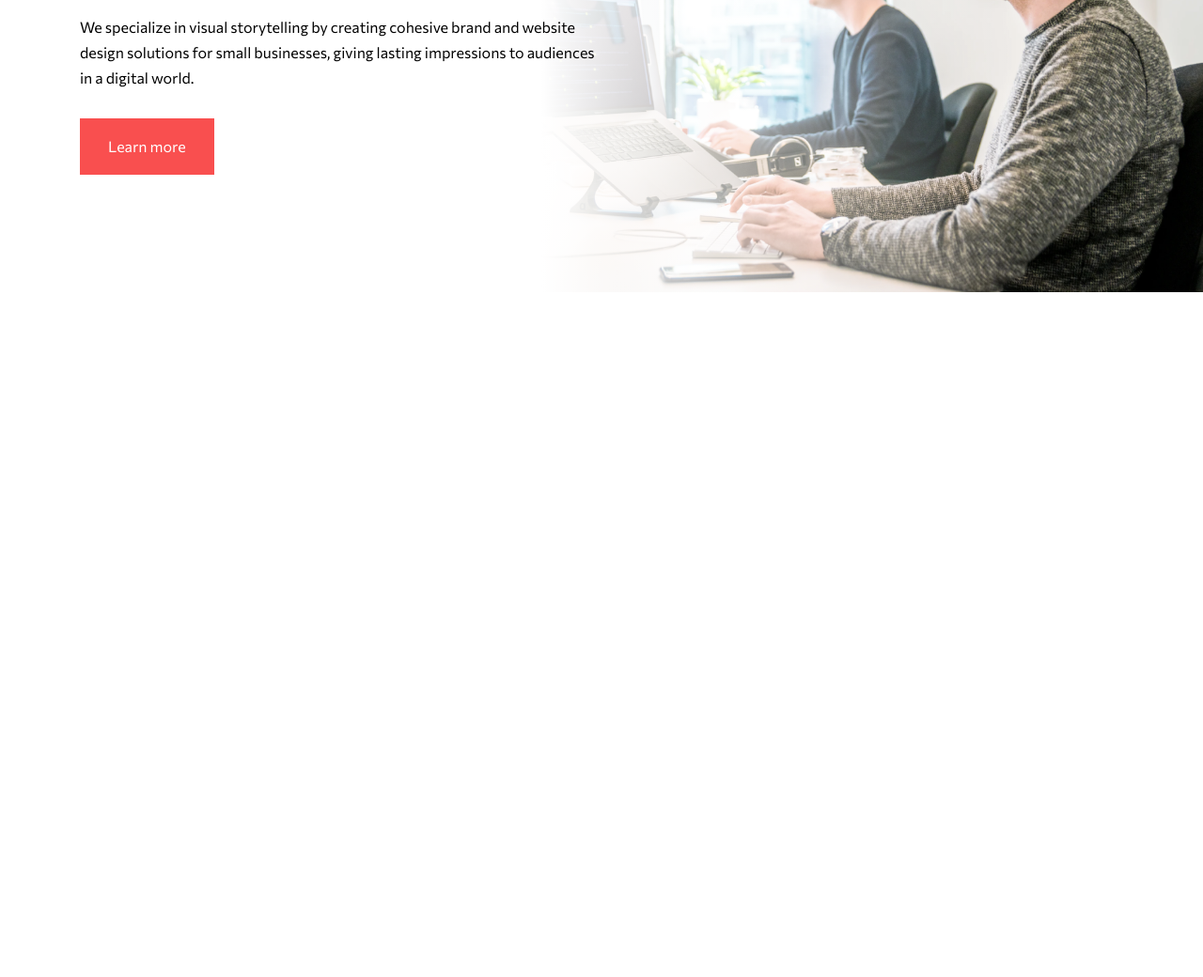
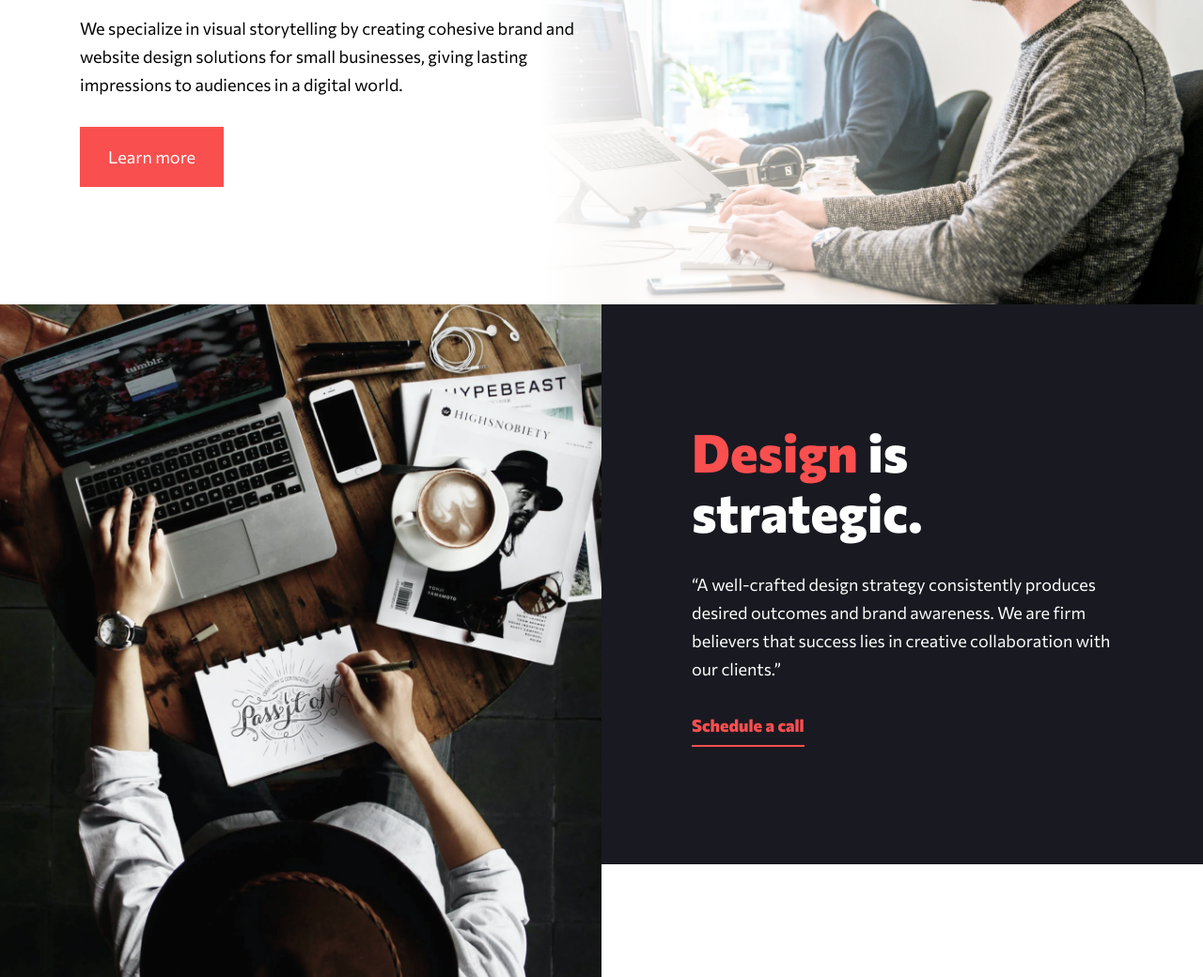
Before and after one commit to VieiraHenrique/HV-Creative, a website: page index.html in a window 1280 px wide. Shown: the part 320-1360 px from the top of the page at 94% size. Before the commit the page ends 800 px from the top, so only its background shows below. Drawn offline with Linux system fonts and the light colour scheme.

Commit message:
statement

```diff
--- a/index.html
+++ b/index.html
@@ -39,12 +39,23 @@
                 <div class="hero__bg"></div>
                 <div class="hero__content">
                     <h1 class="mb-2 title-main">Branding & website design agency</h1>
-                    <p>
+                    <p class="paragraph">
                         We specialize in visual storytelling by creating cohesive brand and website design solutions for small businesses, giving lasting impressions to audiences in a digital world.
                     </p>
                     <a href="#" class="mt-3 btn">Learn more</a>
                 </div>
             </section>
+
+            <section class="statement">
+                <div class="statement__image"></div>
+                <div class="statement__text">
+                    <h2 class="title-secondary mb-3"><span>Design</span> is strategic.</h2>
+                    <p class="paragraph mb-3">
+                        “A well-crafted design strategy consistently produces desired outcomes and brand awareness. We are firm believers that success lies in creative collaboration with our clients.”
+                    </p>
+                    <a href="#" class="btn-secondary">Schedule a call</a>
+                </div>
+            </section>
         </main>
     </body>
 </html>
--- a/scss/components/_buttons.scss
+++ b/scss/components/_buttons.scss
@@ -23,11 +23,12 @@
 .btn-secondary {
     display: inline-block;
     color: $red;
-    padding-bottom: 1rem;
+    padding-bottom: .6rem;
     border-bottom: 2px solid $red;
+    font-weight: bold;
     @include transition;
     &:hover {
         color: $red-light;
-        border-bottom: 2px solid $red;
+        border-bottom: 2px solid $red-light;
     }
 }
--- /dev/null
+++ b/scss/mixins/_mixins-spacement.scss
@@ -0,0 +1,29 @@
+@mixin vertical-spacing() {
+    padding-top: $spacing-mobile;
+    padding-bottom: $spacing-mobile;
+
+    @include ipad {
+        padding-top: $spacing-ipad;
+        padding-bottom: $spacing-ipad;
+    }
+    @include ipadPro {
+        padding-top: $spacing-ipadPro;
+        padding-bottom: $spacing-ipadPro;
+    }
+    @include laptop13 {
+        padding-top: $spacing-laptop13;
+        padding-bottom: $spacing-laptop13;
+    }
+    @include laptop {
+        padding-top: $spacing-laptop;
+        padding-bottom: $spacing-laptop;
+    }
+    @include pc {
+        padding-top: $spacing-pc;
+        padding-bottom: $spacing-pc;
+    }
+    @include bigPc {
+        padding-top: $spacing-bigPc;
+        padding-bottom: $spacing-bigPc;
+    }
+}
--- /dev/null
+++ b/scss/sections/_statement.scss
@@ -0,0 +1,47 @@
+.statement {
+    @include container($design-container);
+    &__image {
+        grid-column: 1/-1;
+        background-image: url("../../img/statement.png");
+        background-repeat: no-repeat;
+        background-size: cover;
+        background-position: center center;
+        min-height: 200px;
+
+        @include ipad {
+            min-height: unset;
+            grid-column: 1/8;
+            height: 120%;
+        }
+
+        @include laptop {
+            grid-column: 1/9;
+            height: 130%;
+        }
+    }
+
+    &__text {
+        grid-column: 1/-1;
+        grid-row: 2;
+        background-color: $bg-black;
+        color: $white;
+        @include vertical-spacing;
+        padding-left: 15%;
+        padding-right: 15%;
+
+        @include ipad {
+            grid-column: 8/-1;
+            grid-row: 1;
+        }
+
+        @include laptop {
+            grid-column: 9/-1;
+        }
+
+        h2 {
+            span {
+                color: $red;
+            }
+        }
+    }
+}
--- a/scss/sections/common/_header.scss
+++ b/scss/sections/common/_header.scss
@@ -34,7 +34,7 @@
 
     &__nav {
         height: 100%;
-        padding-left: 4rem;
+        padding-left: 6rem;
 
         @include ipad {
             background-color: $red;
--- a/scss/styles.scss
+++ b/scss/styles.scss
@@ -3,6 +3,7 @@
 @import "./mixins/mixins-container";
 @import "./mixins/mixins-typo";
 @import "./mixins/mixins-utilities";
+@import "./mixins/mixins-spacement";
 
 @import "./utilities/colors";
 @import "./utilities/typo";
@@ -15,3 +16,4 @@
 @import "./sections/common/header";
 
 @import "./sections/hero";
+@import "./sections/statement";
--- a/scss/utilities/_typo.scss
+++ b/scss/utilities/_typo.scss
@@ -58,15 +58,17 @@ li,
 a,
 button,
 textarea,
-span {
-    font-size: 1.5rem;
+.paragraph {
+    font-size: 1.6rem;
     line-height: 2.5rem;
 
     @include ipadPro {
-        font-size: 1.6rem;
+        font-size: 1.7rem;
         line-height: 2.7rem;
     }
 
     @include laptop13 {
+        font-size: 1.8rem;
+        line-height: 3rem;
     }
 }
--- a/scss/utilities/_vars.scss
+++ b/scss/utilities/_vars.scss
@@ -31,36 +31,6 @@ $shadow-dark: 0px 20px 40px rgba(#000, 0.3);
 
 /* MAIN SPACING */
 
-@mixin vertical-spacing() {
-    padding-top: $spacing-mobile;
-    padding-bottom: $spacing-mobile;
-
-    @include ipad {
-        padding-top: $spacing-ipad;
-        padding-bottom: $spacing-ipad;
-    }
-    @include ipadPro {
-        padding-top: $spacing-ipadPro;
-        padding-bottom: $spacing-ipadPro;
-    }
-    @include laptop13 {
-        padding-top: $spacing-laptop13;
-        padding-bottom: $spacing-laptop13;
-    }
-    @include laptop {
-        padding-top: $spacing-laptop;
-        padding-bottom: $spacing-laptop;
-    }
-    @include pc {
-        padding-top: $spacing-pc;
-        padding-bottom: $spacing-pc;
-    }
-    @include bigPc {
-        padding-top: $spacing-bigPc;
-        padding-bottom: $spacing-bigPc;
-    }
-}
-
 $spacing-mobile: 6rem;
 $spacing-ipad: 8rem;
 $spacing-ipadPro: 17rem;
```
Also changed, not shown: css/styles.css, img/statement.png (added).
